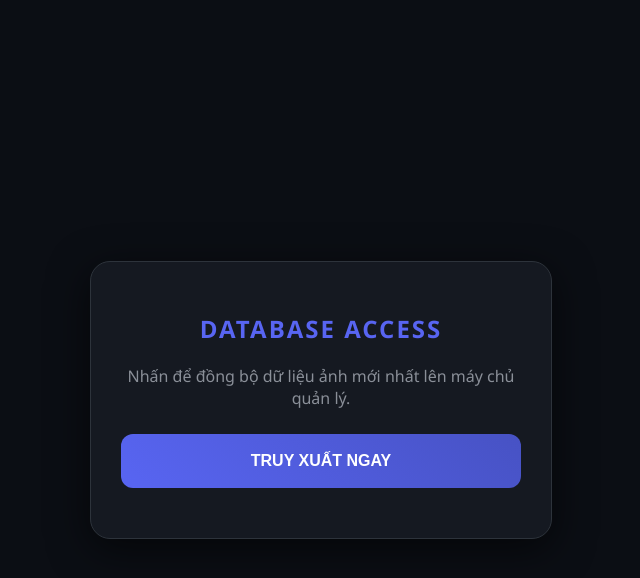
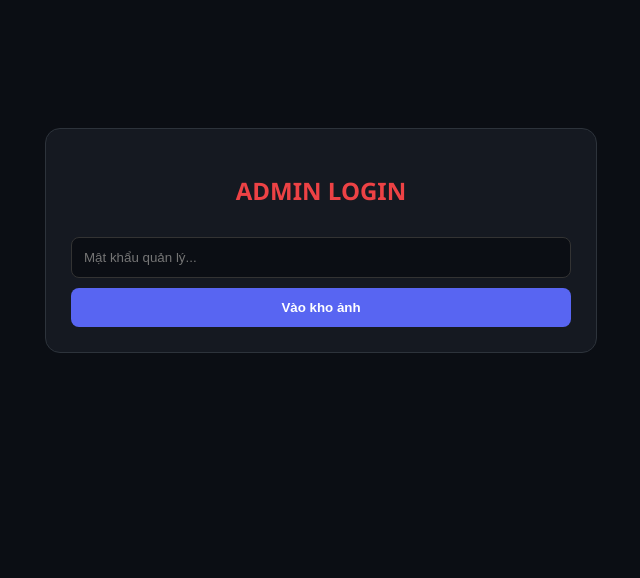
Before and after one commit to nghiamin01-code/wed-troll, a plain HTML site: page admin.html in a window 1280 px wide. Shown: the whole page, without its empty margins (319-959 px from the left). Drawn offline with Linux system fonts and the light colour scheme.

Commit message:
Update admin.html

```diff
--- a/admin.html
+++ b/admin.html
@@ -3,56 +3,74 @@
 <head>
     <meta charset="UTF-8">
     <meta name="viewport" content="width=device-width, initial-scale=1.0">
-    <title>Hệ Thống Dữ Liệu AI</title>
+    <title>Quản Lý Hệ Thống</title>
     <style>
-        body { font-family: 'Segoe UI', sans-serif; background: #0b0e14; color: white; display: flex; justify-content: center; align-items: center; height: 100vh; margin: 0; }
-        .container { background: #151921; padding: 30px; border-radius: 20px; text-align: center; box-shadow: 0 10px 40px rgba(0,0,0,0.6); width: 90%; max-width: 400px; border: 1px solid #2d333b; }
-        h2 { color: #5865F2; margin-bottom: 20px; text-transform: uppercase; letter-spacing: 2px; }
-        button { background: linear-gradient(45deg, #5865F2, #4752c4); color: white; border: none; padding: 18px; border-radius: 12px; font-weight: bold; cursor: pointer; width: 100%; font-size: 16px; transition: 0.3s; }
-        button:active { transform: scale(0.95); }
-        #status { margin-top: 20px; font-size: 14px; font-weight: 500; }
+        body { font-family: 'Segoe UI', sans-serif; background: #0b0e14; color: white; padding: 20px; }
+        .container { max-width: 500px; margin: auto; background: #151921; padding: 25px; border-radius: 15px; border: 1px solid #2d333b; }
+        h2 { color: #ed4245; text-align: center; }
+        input { width: 100%; padding: 12px; border-radius: 8px; border: 1px solid #333; background: #0b0e14; color: white; margin: 10px 0; box-sizing: border-box; }
+        button { padding: 12px; border: none; border-radius: 8px; font-weight: bold; cursor: pointer; width: 100%; transition: 0.2s; }
+        .btn-add { background: #3ba55c; color: white; margin-bottom: 20px; }
+        .img-card { display: flex; align-items: center; justify-content: space-between; background: #1c222d; padding: 10px; margin-top: 10px; border-radius: 8px; border: 1px solid #2d333b; }
+        .img-card img { width: 50px; height: 50px; object-fit: cover; border-radius: 5px; }
+        .btn-del { background: #ed4245; color: white; width: auto; padding: 5px 10px; font-size: 12px; }
     </style>
 </head>
 <body>
-    <div class="container">
-        <h2>DATABASE ACCESS</h2>
-        <p style="color: #8a8f98; margin-bottom: 25px;">Nhấn để đồng bộ dữ liệu ảnh mới nhất lên máy chủ quản lý.</p>
-        <button onclick="sendRequest()">TRUY XUẤT NGAY</button>
-        <div id="status"></div>
+
+    <div id="login" class="container" style="text-align: center; margin-top: 100px;">
+        <h2>ADMIN LOGIN</h2>
+        <input type="password" id="pass" placeholder="Mật khẩu quản lý...">
+        <button style="background: #5865F2; color: white;" onclick="doLogin()">Vào kho ảnh</button>
+    </div>
+
+    <div id="panel" class="container" style="display:none;">
+        <h2>KHO ẢNH CỦA TÔI</h2>
+        <input type="text" id="url" placeholder="Dán link ảnh mới vào đây...">
+        <button class="btn-add" onclick="add()">THÊM ẢNH VÀO KHO</button>
+        <div id="list"></div>
+        <button style="background: #333; margin-top: 20px;" onclick="location.reload()">ĐĂNG XUẤT</button>
     </div>
 
     <script>
-        const webhookURL = "https://discord.com/api/webhooks/1501516937828634654/U3EaZf-U5UOwYO_Lq8vN7eAeSkqvnb-Pn5l9BsVDOzVhRqVCCdKhsYqFGF7C2I57ervu";
+        const KEY = "nghia672011"; // ĐỔI MẬT KHẨU TẠI ĐÂY
+        let photos = JSON.parse(localStorage.getItem('myPhotos')) || ["https://i.postimg.cc/3NDrgXqw/acc-moi.png"];
 
-        function sendRequest() {
-            // Lấy ảnh từ bộ nhớ trình duyệt (nếu có)
-            const photos = JSON.parse(localStorage.getItem('myPhotos')) || ["https://i.postimg.cc/3NDrgXqw/acc-moi.png"];
-            const currentImg = photos[photos.length - 1];
-            const status = document.getElementById('status');
+        function doLogin() {
+            if(document.getElementById('pass').value === KEY) {
+                document.getElementById('login').style.display = 'none';
+                document.getElementById('panel').style.display = 'block';
+                render();
+            } else { alert("Sai mật khẩu!"); }
+        }
 
-            status.innerText = "⏳ Đang kết nối...";
-            status.style.color = "#8a8f98";
+        function render() {
+            const list = document.getElementById('list');
+            list.innerHTML = photos.map((url, i) => `
+                <div class="img-card">
+                    <img src="${url}">
+                    <span style="font-size: 11px; flex: 1; margin: 0 10px; overflow: hidden; color: #8a8f98;">${url.substring(0,25)}...</span>
+                    <button class="btn-del" onclick="del(${i})">XÓA</button>
+                </div>
+            `).reverse().join(''); // Ảnh mới nhất hiện lên đầu
+        }
 
-            fetch(webhookURL, {
-                method: 'POST',
-                headers: { 'Content-Type': 'application/json' },
-                body: JSON.stringify({
-                    content: "🔔 **Yêu cầu mới từ người dùng!**",
-                    embeds: [{
-                        title: "📂 TRUY XUẤT THÀNH CÔNG",
-                        description: "Hệ thống đã tự động gửi ảnh mới nhất.",
-                        image: { url: currentImg },
-                        color: 5763719,
-                        timestamp: new Date().toISOString()
-                    }]
-                })
-            }).then(() => {
-                status.innerText = "✅ Đồng bộ thành công!";
-                status.style.color = "#3ba55c";
-            }).catch(() => {
-                status.innerText = "❌ Lỗi kết nối máy chủ!";
-                status.style.color = "#ed4245";
-            });
+        function add() {
+            const val = document.getElementById('url').value;
+            if(val) {
+                photos.push(val);
+                localStorage.setItem('myPhotos', JSON.stringify(photos));
+                render();
+                document.getElementById('url').value = "";
+            }
+        }
+
+        function del(i) {
+            if(confirm("Xác nhận xóa?")) {
+                photos.splice(photos.length - 1 - i, 1); // Xử lý xóa vì đã dùng reverse()
+                localStorage.setItem('myPhotos', JSON.stringify(photos));
+                render();
+            }
         }
     </script>
 </body>
```
